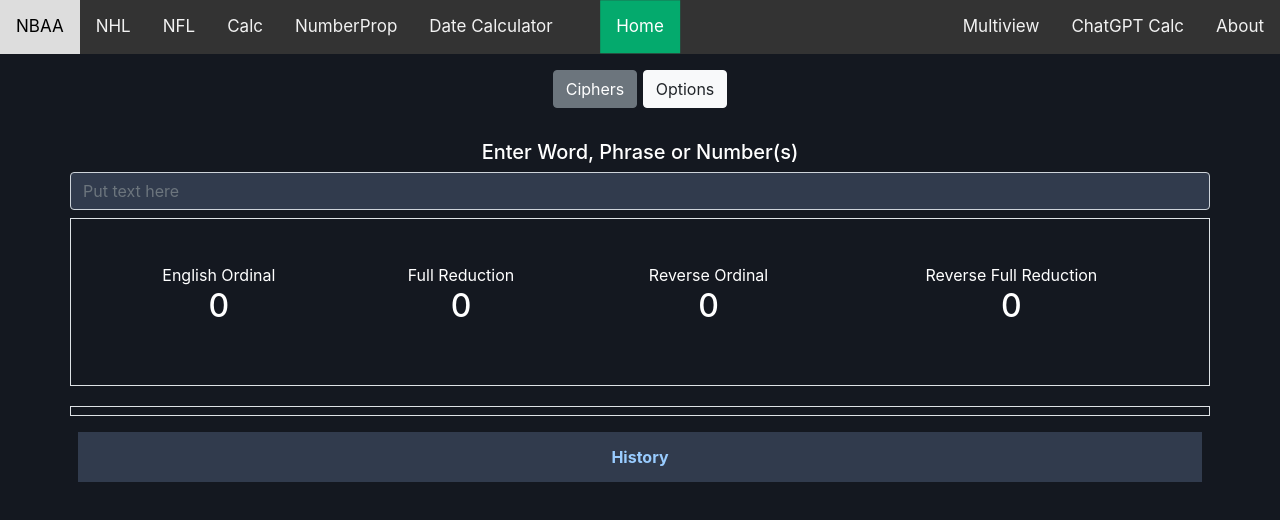
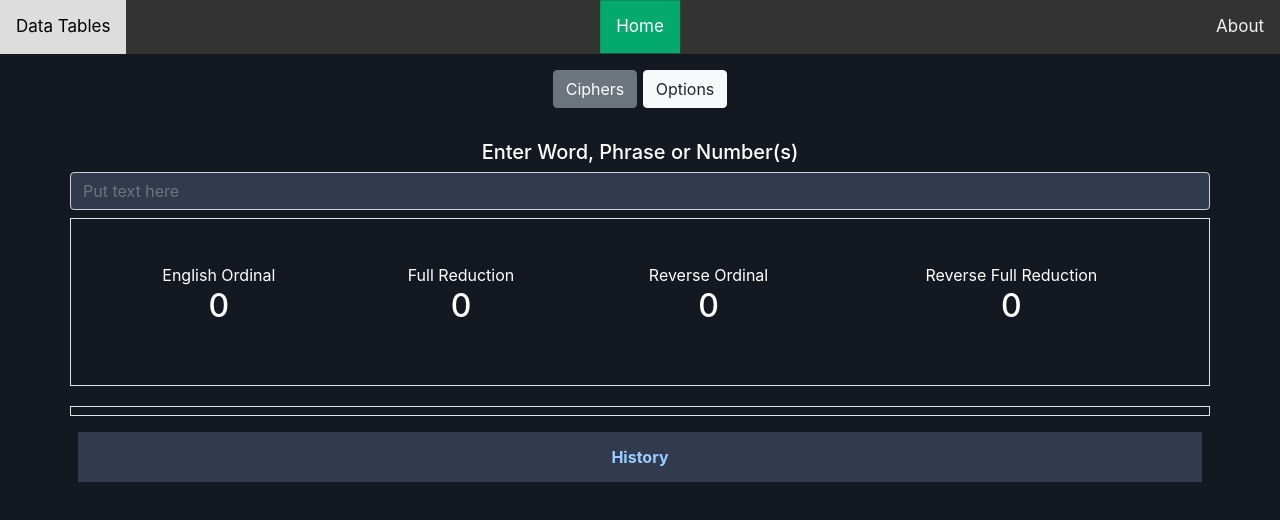
Before and after one commit to gemcalc/home, a plain HTML site: page index.html in a window 1280 px wide. Drawn offline with nearby package versions, Linux system fonts and the light colour scheme.

Commit message:
align nav bar

```diff
--- a/index.html
+++ b/index.html
@@ -21,19 +21,11 @@
     </div>
 
     <!-- Left-aligned links (default) -->
-    <a href="/sportsgematria.github.io/nba.html">NBAA</a>
-    <a href="/sportsgematria.github.io/nhl.html">NHL</a>
-    <a href="/sportsgematria.github.io/nfl.html">NFL</a>
-
-    <a href="/sportsgematria.github.io/calc.html">Calc</a>
-    <a href="/sportsgematria.github.io/number_prop.html">NumberProp</a>
-    <a href="/sportsgematria.github.io/date_calc.html">Date Calculator</a>
+    <a href="/sportsgematria.github.io/nba.html">Data Tables</a>
 
 
     <!-- Right-aligned links -->
     <div class="topnav-right">
-        <a href="/sportsgematria.github.io/multiview.html">Multiview</a>
-    <a href="/sportsgematria.github.io/calc2.html">ChatGPT Calc</a>
       <a href="https://github.com/mtwhite/sportsgematria.github.io">About</a>
     </div>
      </div>
```
